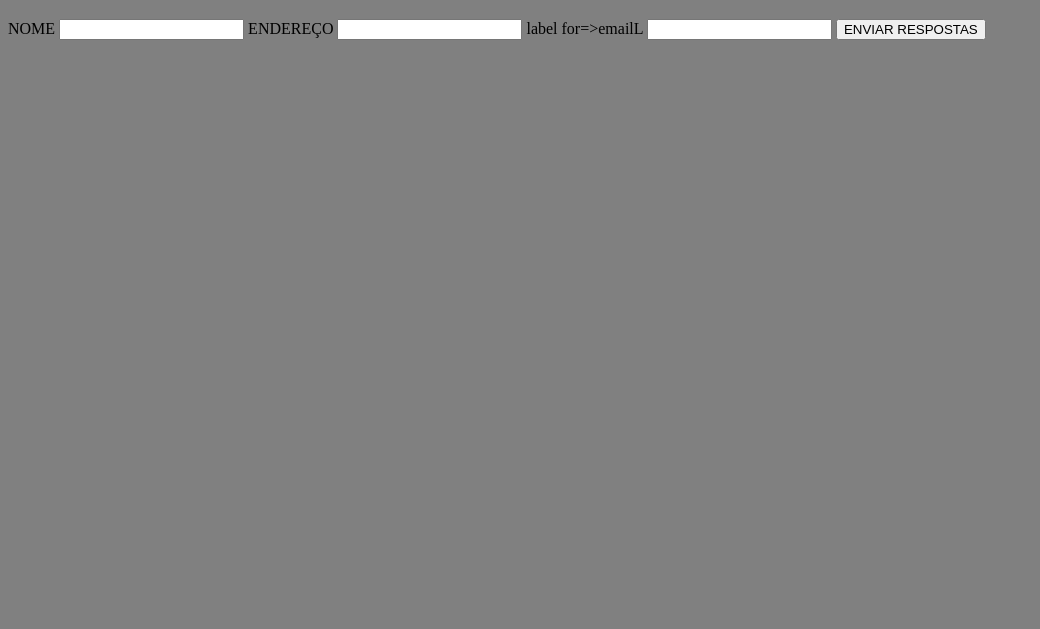
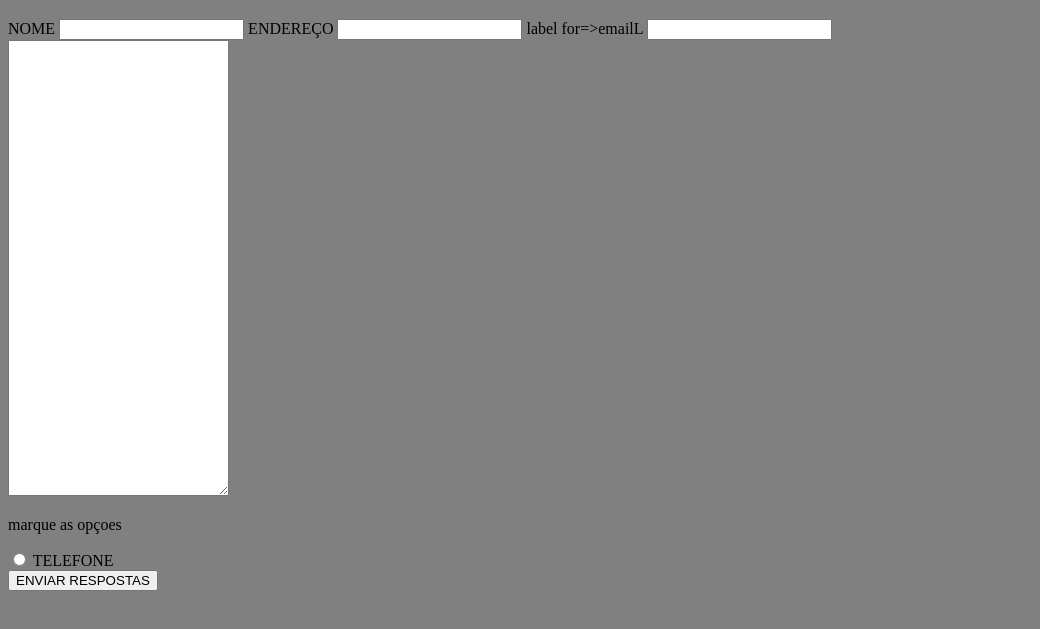
Before and after one commit to helloisad/formulario, a plain HTML site: page index.html in a window 1280 px wide. Shown: the part 61-690 px from the top of the page, without its empty margins (0-1040 px from the left). Drawn offline with Linux system fonts and the light colour scheme.

Commit message:
Update index.html

```diff
--- a/index.html
+++ b/index.html
@@ -18,6 +18,17 @@
 
 			label for=>emailL</label>
 			<input type="text" id= "email">
+
+		<div>
+			<textarea cols="25px" rows="30px"></textarea>
+			<P>marque as opçoes</p>
+		<input type="radio" value="telefone" id="TELEFONE">
+			<label for="telefone">TELEFONE</label>
+
+
+
+		</div>
+
 		<input type="submit" value= "ENVIAR RESPOSTAS">
 
 
```
